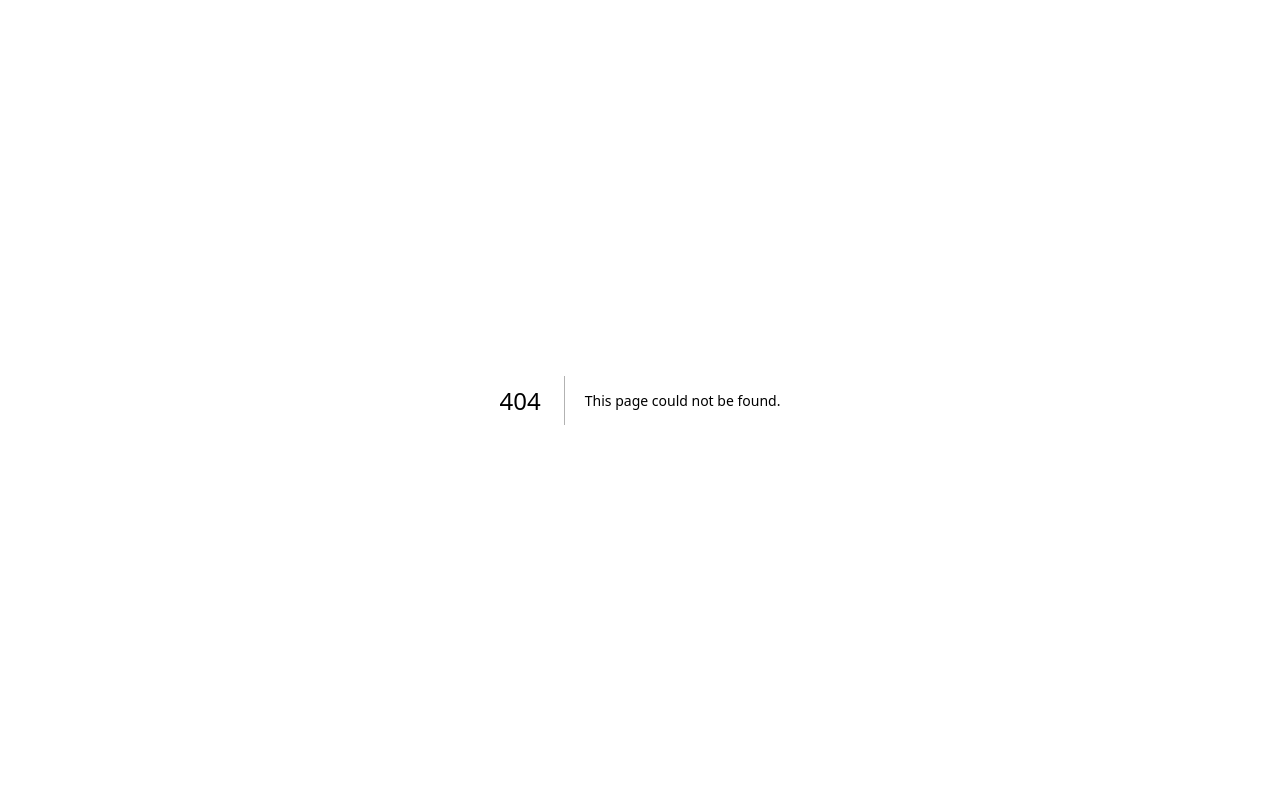
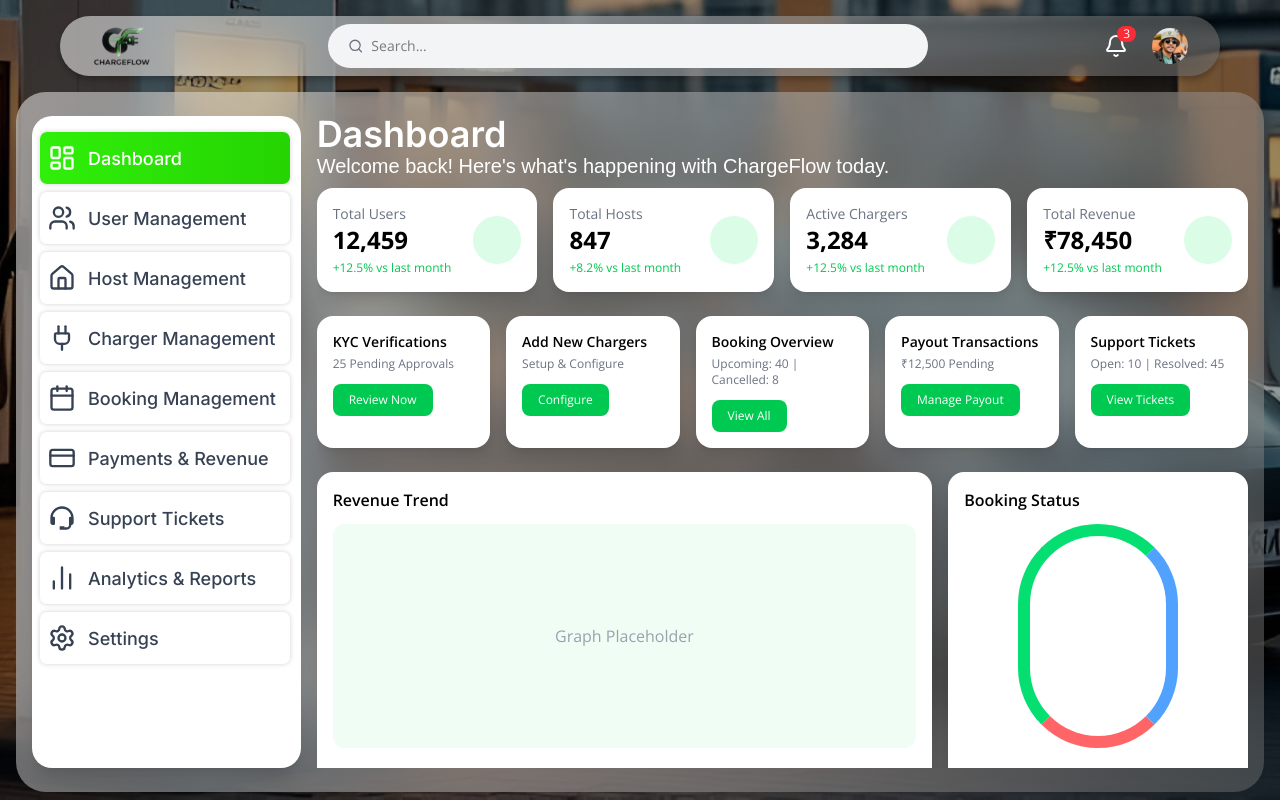
Before and after one commit to ChandaniSahu/ChargeFlow, a Next.js app: page /admin in a window 1280 px wide. Before the commit this address had no page. Built offline with nearby package versions, Linux system fonts and the light colour scheme.

Commit message:
navbar and sidebar UI is ready

```diff
--- /dev/null
+++ b/app/admin/page.tsx
@@ -0,0 +1,33 @@
+import Sidebar from "../components/admin/Sidebar";
+import Navbar from "../components/admin/Navbar";
+import Dashboard from "../components/admin/Dashboard";
+import Image from "next/image";
+
+export default function Page() {
+  return (
+    <div className="relative h-screen overflow-hidden">
+      {/* Background */}
+      <Image
+        src="/images/adminbg.jpg"
+        alt="EV Station"
+        fill
+        priority
+        className="object-cover z-0"
+      />
+      <div className="absolute inset-0 bg-black/40" />
+
+      {/* CONTENT */}
+      <div className="relative z-10 flex flex-col h-full">
+        {/* Navbar (fixed height) */}
+        <Navbar />
+
+        {/* Main Area */}
+        <div className="flex overflow-hidden    backdrop-blur-[23.700000762939453px]
+    bg-[linear-gradient(123.84deg,rgba(255,255,255,0.49)_0%,rgba(124,124,124,0.42)_100%)] py-2  mx-4 rounded-[30px] mb-2">
+          <Sidebar />
+          <Dashboard />
+        </div>
+      </div>
+    </div>
+  );
+}
--- /dev/null
+++ b/app/components/admin/Dashboard.tsx
@@ -0,0 +1,92 @@
+import Sidebar from "./Sidebar";
+import Navbar from "./Navbar";
+
+const stats = [
+  { title: "Total Users", value: "12,459", growth: "+12.5%" },
+  { title: "Total Hosts", value: "847", growth: "+8.2%" },
+  { title: "Active Chargers", value: "3,284", growth: "+12.5%" },
+  { title: "Total Revenue", value: "₹78,450", growth: "+12.5%" },
+];
+
+const actions = [
+  { title: "KYC Verifications", sub: "25 Pending Approvals", btn: "Review Now" },
+  { title: "Add New Chargers", sub: "Setup & Configure", btn: "Configure" },
+  { title: "Booking Overview", sub: "Upcoming: 40 | Cancelled: 8", btn: "View All" },
+  { title: "Payout Transactions", sub: "₹12,500 Pending", btn: "Manage Payout" },
+  { title: "Support Tickets", sub: "Open: 10 | Resolved: 45", btn: "View Tickets" },
+];
+
+export default function Dashboard() {
+  return (
+    <div className=" my-4 mr-4 overflow-y-auto no-scrollbar">
+      <h1 className=" font-inter font-semibold text-[36px] text-white leading-[100%]
+    tracking-[0%] capitalize mb-1">Dashboard</h1>
+       <p className="font-arial font-[400] text-[20px] text-white leading-[100%] tracking-[0%] mb-3">Welcome back! Here's what's happening with ChargeFlow today.</p>
+        <div className="space-y-6">
+          {/* STATS */}
+          <div className="grid grid-cols-1 sm:grid-cols-2 xl:grid-cols-4 gap-4">
+            {stats.map((s, i) => (
+              <div
+                key={i}
+                className="bg-white rounded-2xl shadow-lg p-4 flex justify-between items-center"
+              >
+                <div>
+                  <p className="text-sm text-gray-500">{s.title}</p>
+                  <h2 className="text-2xl font-bold">{s.value}</h2>
+                  <p className="text-green-500 text-xs mt-1">{s.growth} vs last month</p>
+                </div>
+                <div className="w-12 h-12 bg-green-100 rounded-full" />
+              </div>
+            ))}
+          </div>
+
+          {/* ACTION CARDS */}
+          <div className="grid grid-cols-1 md:grid-cols-2 xl:grid-cols-5 gap-4">
+            {actions.map((a, i) => (
+              <div key={i} className="bg-white p-4 rounded-2xl shadow-lg">
+                <h3 className="font-semibold text-sm">{a.title}</h3>
+                <p className="text-xs text-gray-500 mt-1">{a.sub}</p>
+                <button className="mt-3 px-4 py-2 text-xs bg-green-500 text-white rounded-lg">
+                  {a.btn}
+                </button>
+              </div>
+            ))}
+          </div>
+
+          {/* CHARTS + STATUS */}
+          <div className="grid grid-cols-1 xl:grid-cols-3 gap-4">
+            {/* Revenue Graph */}
+            <div className="xl:col-span-2 bg-white rounded-2xl shadow-lg p-4">
+              <h3 className="font-semibold mb-3">Revenue Trend</h3>
+              <div className="h-56 bg-green-50 rounded-xl flex items-center justify-center text-gray-400">
+                Graph Placeholder
+              </div>
+            </div>
+
+            {/* Booking Status */}
+            <div className="bg-white rounded-2xl shadow-lg p-4">
+              <h3 className="font-semibold mb-3">Booking Status</h3>
+              <div className="h-56 rounded-full border-[12px] border-green-400 border-r-blue-400 border-b-red-400 mx-auto w-40" />
+              <div className="mt-4 text-sm space-y-1">
+                <p className="text-green-500">● Completed</p>
+                <p className="text-blue-500">● Upcoming</p>
+                <p className="text-red-500">● Cancelled</p>
+              </div>
+            </div>
+          </div>
+
+          {/* CHARGER STATUS */}
+          <div className="bg-white rounded-2xl shadow-lg p-4 max-w-md">
+            <h3 className="font-semibold mb-3">Charger Status</h3>
+            <div className="h-40 rounded-full border-[12px] border-green-500 border-r-yellow-400 border-b-red-400 mx-auto w-32" />
+            <div className="flex justify-between text-sm mt-4">
+              <span className="text-green-500">Active: 220</span>
+              <span className="text-red-500">Offline: 45</span>
+              <span className="text-yellow-500">Maintenance: 65</span>
+            </div>
+          </div>
+        </div>
+
+    </div>
+  );
+}
--- /dev/null
+++ b/app/components/admin/Navbar.tsx
@@ -0,0 +1,41 @@
+"use client";
+import { Bell, Search } from "lucide-react";
+import Image from "next/image";
+
+export default function Navbar() {
+  return (
+    <nav className="mx-15 flex items-center justify-between gap-4 py-2 px-8 m-4 rounded-[376px]
+       bg-[linear-gradient(90.36deg,rgba(255,255,255,0.525)_3.8%,rgba(124,124,124,0.45)_98.16%)] backdrop-blur-[23.7px] shadow-[0px_4px_6.1px_0px_#00000040]">
+      <Image
+                  src="/logo.svg"
+                  alt="logo"
+                  width={60}
+                  height={60}
+                  priority
+                  loading="eager"
+                  className="hover:scale-90 transition-transform duration-200 ease-in-out"
+                />
+
+      <div className="hidden md:flex items-center gap-2 bg-gray-100 py-3 pl-5 w-[600px] rounded-[77px] w-[320px]">
+        <Search size={16} className="text-gray-500" />
+        <input
+          placeholder="Search..."
+          className="bg-transparent outline-none text-sm w-full"
+        />
+      </div>
+
+      <div className="flex items-center gap-6">
+        <div className="relative">
+          <Bell className="text-white"/>
+          <span className="absolute -top-2 -right-2 bg-red-500 text-white text-xs px-1.5 rounded-full">
+            3
+          </span>
+        </div>
+        <img
+          src="/images/user.jpg"
+          className="w-9 h-9 rounded-full object-cover"
+        />
+      </div>
+    </nav>
+  );
+}
--- /dev/null
+++ b/app/components/admin/Sidebar.tsx
@@ -0,0 +1,51 @@
+"use client";
+import {
+  Home,
+  Users,
+  Plug,
+  Calendar,
+  CreditCard,
+  Headphones,
+  BarChart2,
+  Settings,
+} from "lucide-react";
+import { BiSupport } from "react-icons/bi";
+import { LuLayoutDashboard } from "react-icons/lu";
+
+const menu = [
+  { title: "Dashboard", icon: LuLayoutDashboard, active: true },
+  { title: "User Management", icon: Users },
+  { title: "Host Management", icon: Home },
+  { title: "Charger Management", icon: Plug },
+  { title: "Booking Management", icon: Calendar },
+  { title: "Payments & Revenue", icon: CreditCard },
+  { title: "Support Tickets", icon: BiSupport },
+  { title: "Analytics & Reports", icon: BarChart2 },
+  { title: "Settings", icon: Settings },
+];
+
+export default function Sidebar() {
+  return (
+    <aside className="hidden lg:block w-[290px] m-4 py-4 px-2 bg-white rounded-[20px] shadow-xl overflow-y-auto no-scrollbar">
+      <div className="space-y-2">
+        {menu.map((item, i) => {
+          const Icon = item.icon;
+          return (
+            <div
+              key={i}
+              className={`flex items-center gap-3 px-2 py-3 w-[250px] rounded-[7px] cursor-pointer transition shadow-[0px_0px_4.8px_0px_#0000002E]
+              ${
+                item.active
+                  ? "bg-gradient-to-r from-[#30EF0A] to-[#25D402] text-white"
+                  : "hover:bg-green-50 text-gray-700"
+              }`}
+            >
+              <Icon className="h-7 w-7" />
+              <span className="font-inter text-[18px] font-medium">{item.title}</span>
+            </div>
+          );
+        })}
+      </div>
+    </aside>
+  );
+}
--- a/app/globals.css
+++ b/app/globals.css
@@ -87,6 +87,9 @@
   .font-open-sans {
     font-family: var(--font-inter);
   }
+    .font-arial {
+   font-family: Arial;
+  }
 
   .font-inter {
     font-family: var(--font-inter);
```
Also changed, not shown: public/images/adminBg.jpg (added).
